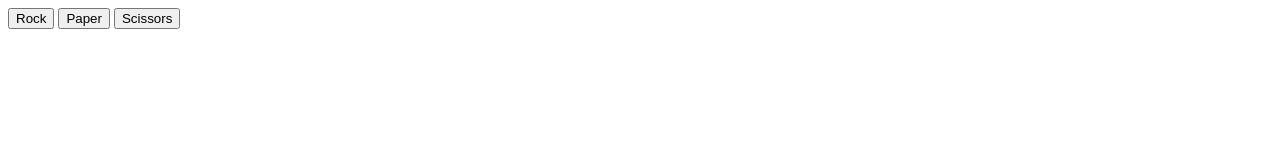
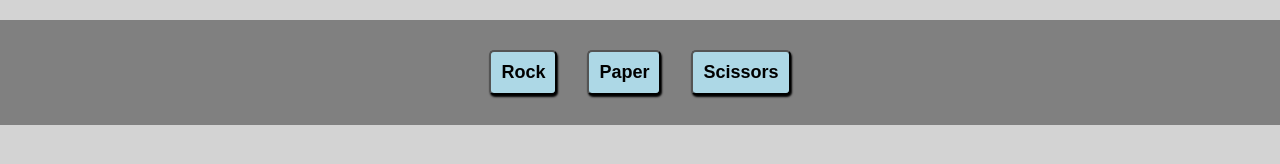
Before and after one commit to MidwestIndividual/rock_paper_scissors, a plain HTML site: page index.html in a window 1280 px wide. Drawn offline with Linux system fonts and the light colour scheme.

Commit message:
Add basic CSS

```diff
--- a/index.html
+++ b/index.html
@@ -4,6 +4,7 @@
         <meta charset="UTF-8">
         <title>Rock Paper Scissors</title>
         <script src="javascript.js"></script>
+        <link rel="stylesheet" href="styles.css">
     </head>
     <body>
         <div class="button-holder">
--- /dev/null
+++ b/styles.css
@@ -0,0 +1,27 @@
+* {
+    padding: 0;
+    margin: 0;
+}
+
+.button-holder {
+    display: flex;
+    background-color: grey;
+    justify-content: center;
+    gap: 30px;
+    padding: 30px 0px;
+    margin-top: 20px;
+}
+
+button {
+    background-color: lightblue;
+    border: 1px solidi lightgrey;
+    padding: 10px;
+    border-radius: 5px;
+    box-shadow: 1px 2px 2px black;
+    font-size: large;
+    font-weight: bold;
+}
+
+body {
+    background-color: lightgray;
+}
```
